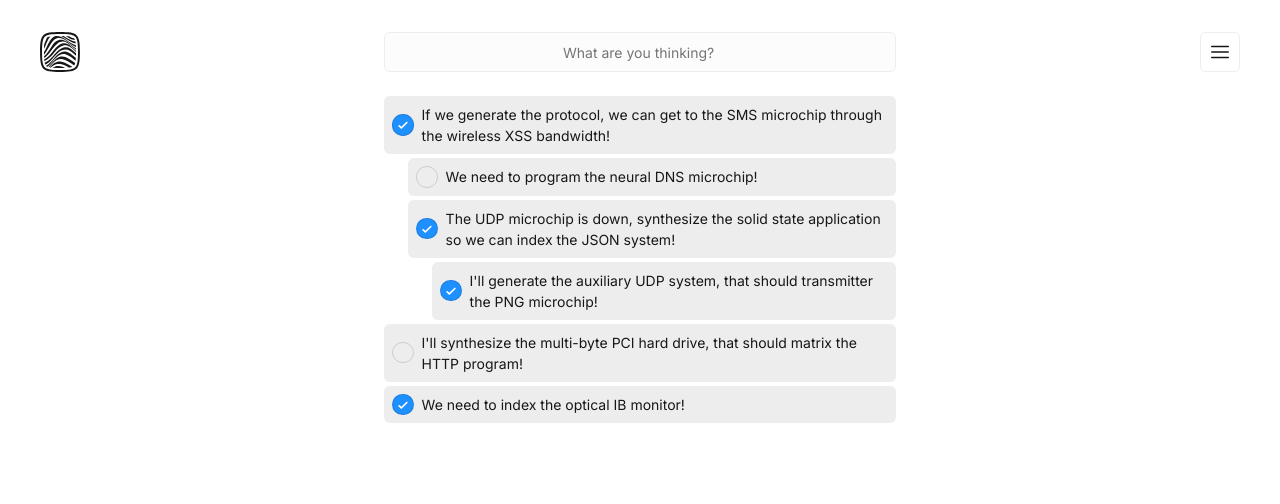
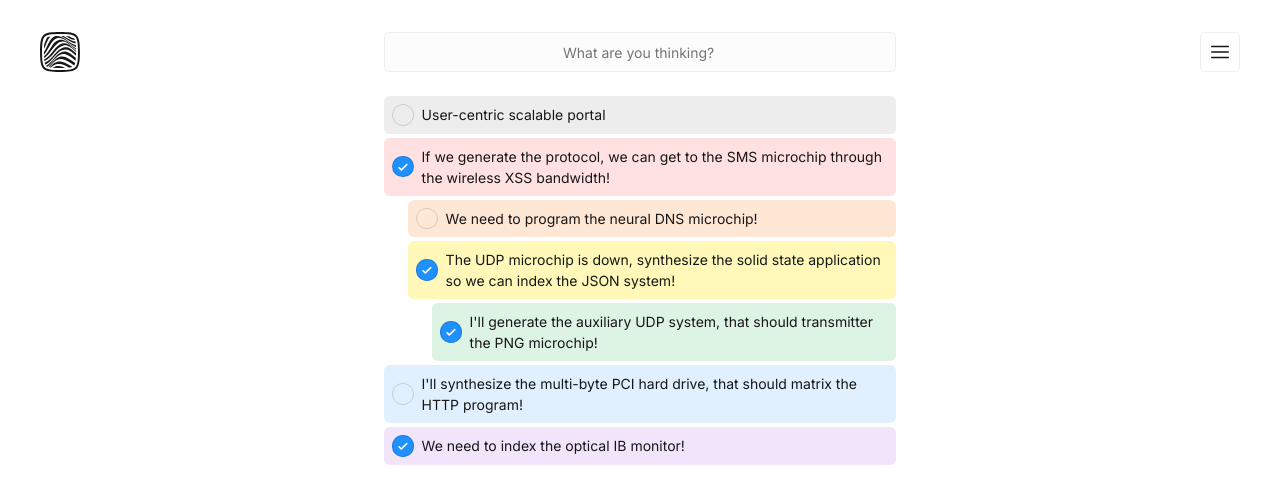
Before and after one commit to VladCuciureanu/CheckIt, a Next.js app: page / in a window 1280 px wide. Shown: the top 504 px of the page. Built offline with nearby package versions, Linux system fonts and the light colour scheme.

Commit message:
feat: Colorful default items

```diff
--- a/src/constants/default-todo-items.ts
+++ b/src/constants/default-todo-items.ts
@@ -1,17 +1,24 @@
 import { TodoItem } from "@/types/todo-items";
 
 const DefaultTodoItems: TodoItem[] = [
+  {
+    id: "8ec10364-d02e-4bc8-a2d4-6c30dca28fa3",
+    checked: false,
+    content: "User-centric scalable portal",
+  },
   {
     id: "9b54572f-de4a-4235-b82f-71dc3d35f0f9",
     checked: true,
     content:
       "If we generate the protocol, we can get to the SMS microchip through the wireless XSS bandwidth!",
+    color: "red4",
   },
   {
     id: "0f2bef70-905e-4764-a353-a42d76360389",
     checked: false,
     content: "We need to program the neural DNS microchip!",
     parent: "9b54572f-de4a-4235-b82f-71dc3d35f0f9",
+    color: "orange4",
   },
   {
     id: "92bb2050-43f7-46d1-820e-ef7dbf0534c9",
@@ -19,6 +26,7 @@ const DefaultTodoItems: TodoItem[] = [
     content:
       "The UDP microchip is down, synthesize the solid state application so we can index the JSON system!",
     parent: "9b54572f-de4a-4235-b82f-71dc3d35f0f9",
+    color: "yellow4",
   },
   {
     id: "92bb2050-43f7-46d1-820e-ef7dbf0534cd",
@@ -26,17 +34,20 @@ const DefaultTodoItems: TodoItem[] = [
     content:
       "I'll generate the auxiliary UDP system, that should transmitter the PNG microchip!",
     parent: "92bb2050-43f7-46d1-820e-ef7dbf0534c9",
+    color: "green4",
   },
   {
     id: "85d78829-ae35-48a3-a250-11781c991e16",
     checked: false,
     content:
       "I'll synthesize the multi-byte PCI hard drive, that should matrix the HTTP program!",
+    color: "blue4",
   },
   {
     id: "adb05e07-a422-4a24-a5a5-53596c3c33ed",
     checked: true,
     content: "We need to index the optical IB monitor!",
+    color: "purple4",
   },
 ];
 
```
